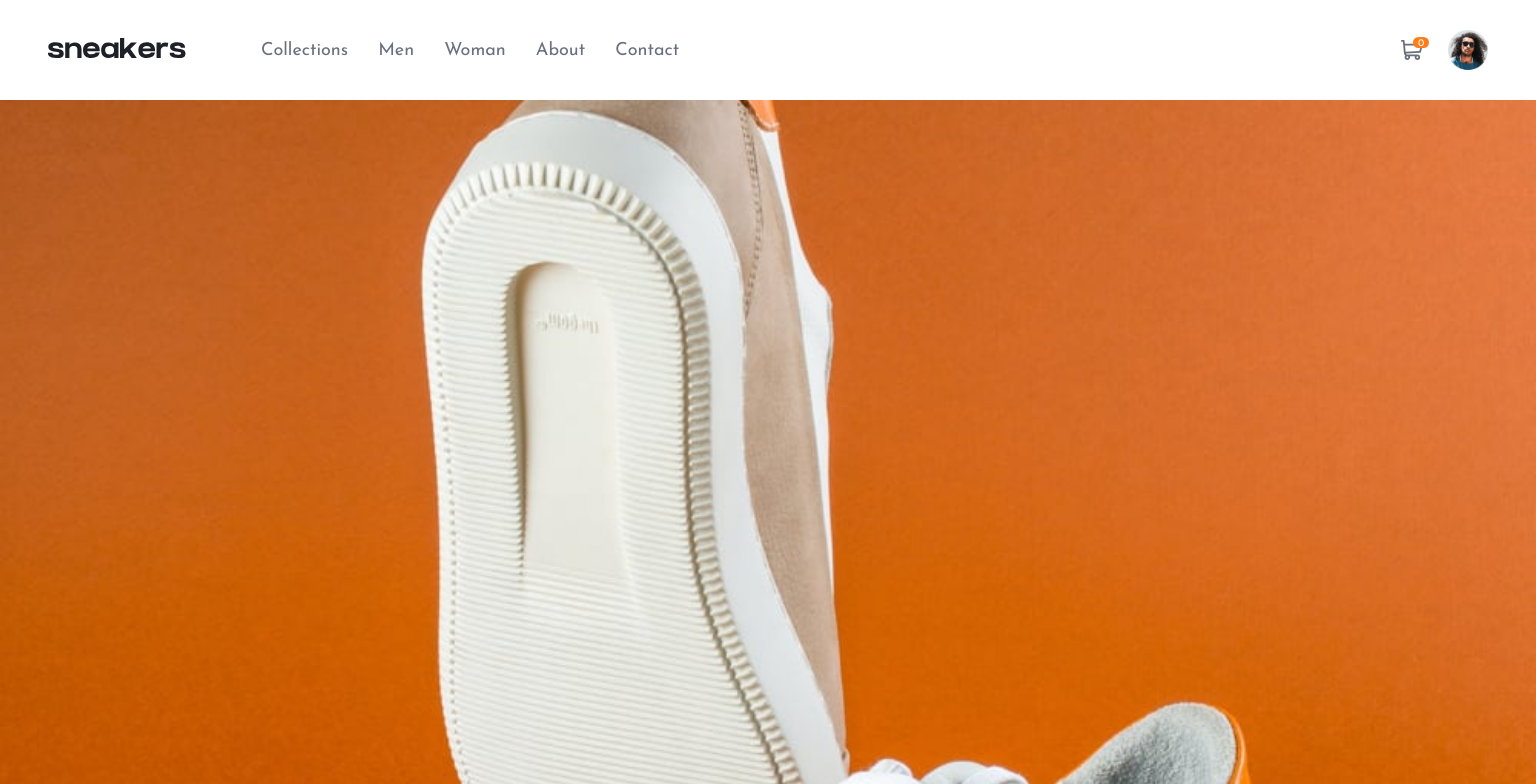
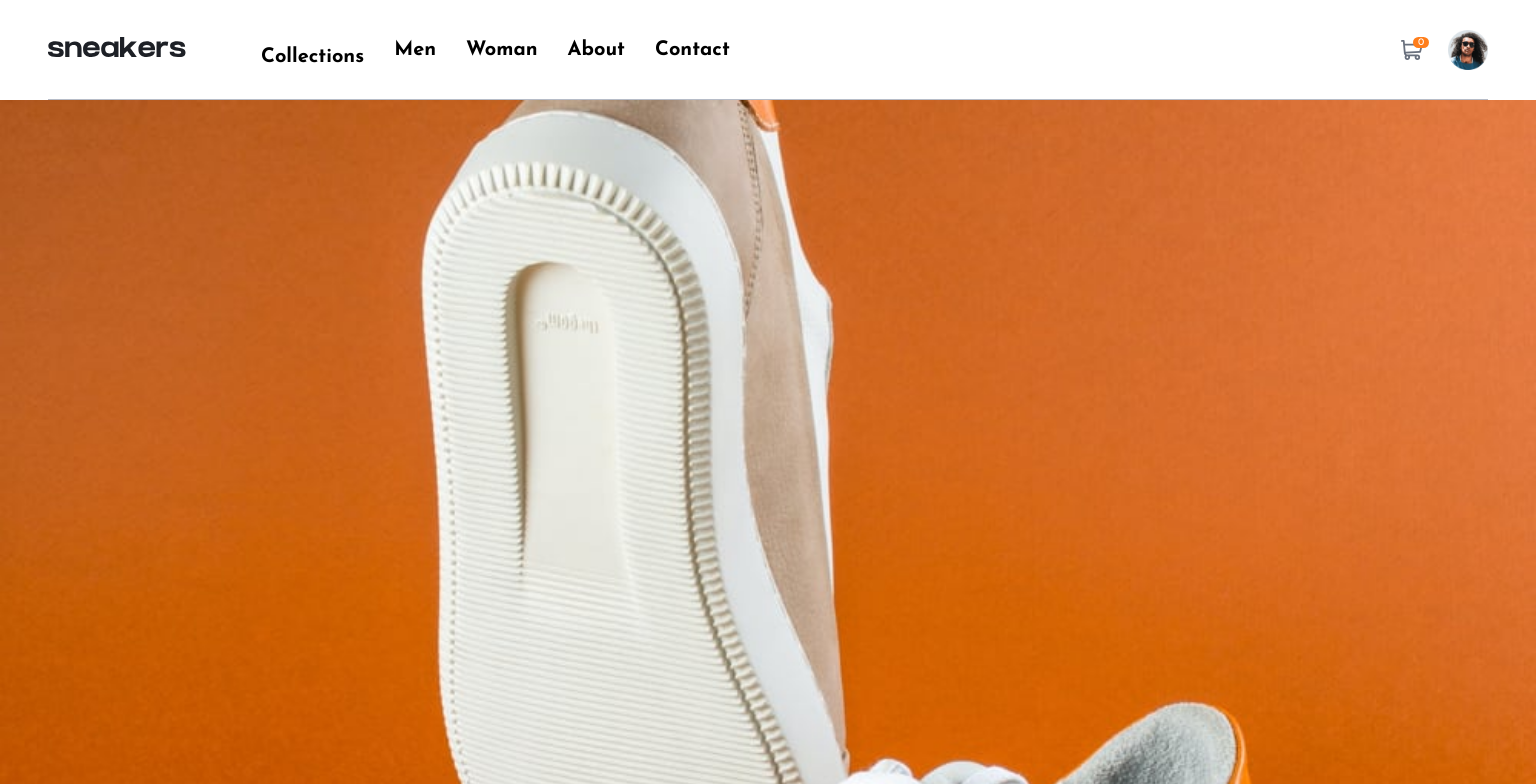
Before and after one commit to ericseparovic/e-commerce-product-page, a React (Vite) app: page / in a window 1536 px wide. Shown: the top 784 px of the page. Built offline with nearby package versions, Linux system fonts and the light colour scheme.

Commit message:
Add transition hover to nav

```diff
--- a/src/styles/_header.scss
+++ b/src/styles/_header.scss
@@ -12,6 +12,7 @@
     max-width: 1440px;
     position: relative;
     width: calc(100vw - 6rem);
+    border-bottom: 0.15rem solid $GrayishBlue;
 }
 
 
@@ -131,6 +132,8 @@
         flex-direction: row;
         gap: 3rem;
         transform: translateY(0%);
+        height: 10rem;
+        align-items: center;
 
     }
 
@@ -139,8 +142,22 @@
         text-decoration: none;
         color: $DarkGrayishBlue;
         font-size: 1.8rem;
+        transition: all 300ms;
+        height: 100%;
+        display: flex;
+        align-items: center;
+        border-bottom: .5rem solid transparent;
 
+        &:hover {
+
+            border-bottom: .5rem solid $Orange;
+            color: $Black;
+        }
     }
+
+
+
+
 
 
 
```
